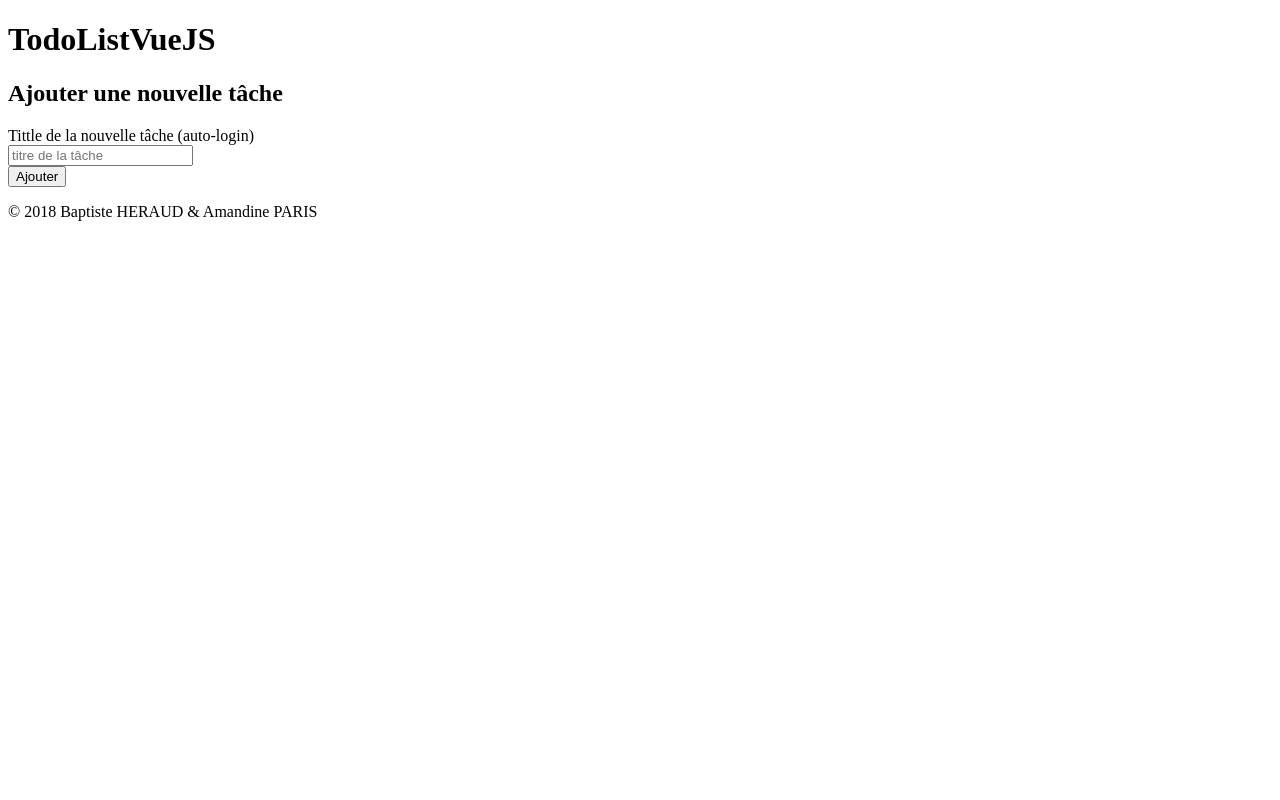
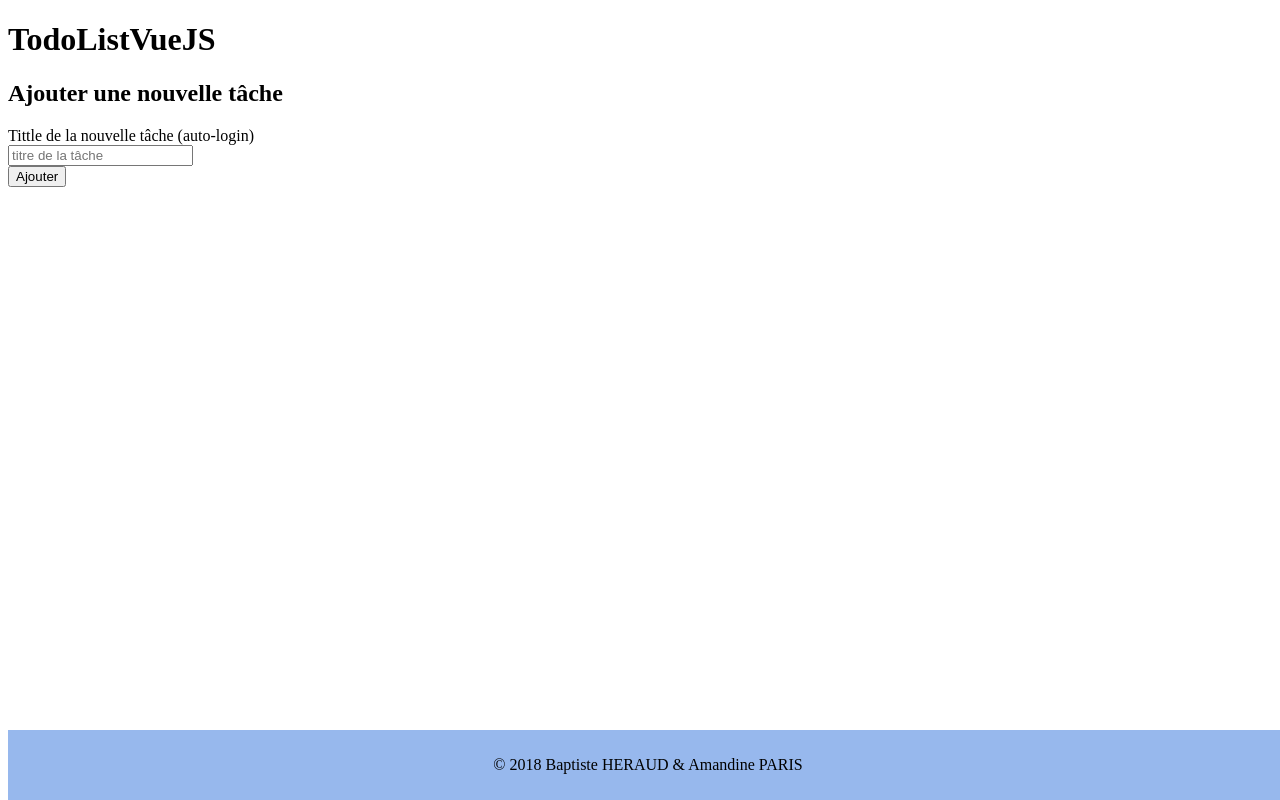
Before and after one commit to Mandrilux/GLO-3102, a Vue app in the folder labo5/: page / in a window 1280 px wide. Built offline with nearby package versions, Linux system fonts and the light colour scheme.

Commit message:
Create component

```diff
--- a/labo5/public/index.html
+++ b/labo5/public/index.html
@@ -5,7 +5,7 @@
     <meta http-equiv="X-UA-Compatible" content="IE=edge">
     <meta name="viewport" content="width=device-width,initial-scale=1.0">
     <link rel="icon" href="<%= BASE_URL %>favicon.ico">
-    <title>labo5</title>
+    <title>Laboratoire N°5</title>
   </head>
   <body>
     <noscript>
--- a/labo5/src/Footer.vue
+++ b/labo5/src/Footer.vue
@@ -8,3 +8,14 @@
         name: 'Footer'
     }
 </script>
+
+<style>
+    footer {
+        text-align: center;
+        padding: 10px 0;
+        background: #97b8ed;
+        width: 100%;
+        position: absolute;
+        bottom: 0;
+    }
+</style>
```
